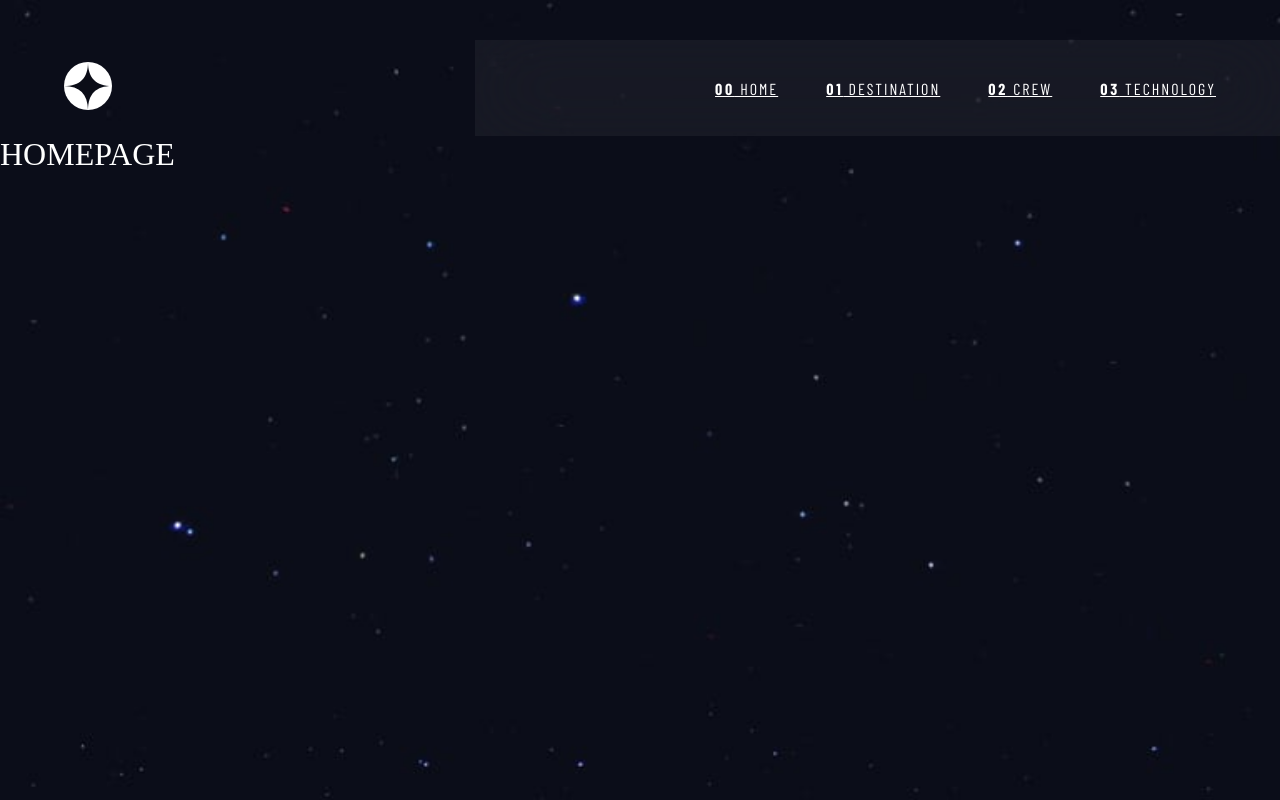
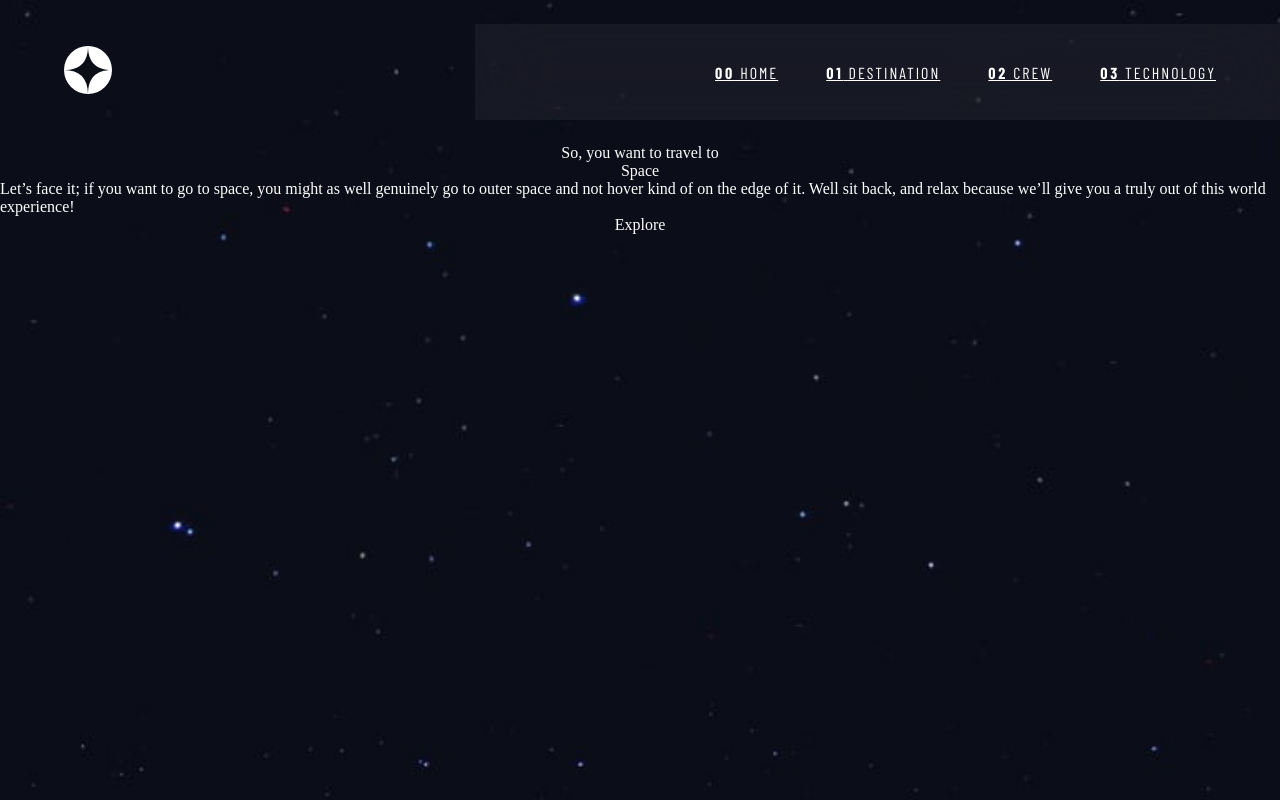
Before and after one commit to bacdalin/space-tourism-website, a React (Vite) app: page / in a window 1280 px wide. Built offline with nearby package versions, Linux system fonts and the light colour scheme; a web font is replaced by a local one.

Commit message:
added part of nav bar and homepage

```diff
--- a/index.html
+++ b/index.html
@@ -11,6 +11,7 @@
     <link href="https://fonts.googleapis.com/css2?family=Barlow&family=Barlow+Condensed:wght@400;700&family=Bellefair&display=swap" rel="stylesheet">
 
     <title>Space Tourism</title>
+    <link rel="icon" type="image/x-icon" href="./src/assets/favicon-32x32.png">
   </head>
   <body>
     <div id="root"></div>
--- a/package.json
+++ b/package.json
@@ -12,6 +12,7 @@
   "dependencies": {
     "react": "^18.3.1",
     "react-dom": "^18.3.1",
+    "react-icons": "^5.3.0",
     "react-router-dom": "^6.26.1"
   },
   "devDependencies": {
--- a/src/components/NavBar.jsx
+++ b/src/components/NavBar.jsx
@@ -1,22 +1,34 @@
-// import React from 'react'
 import { Link } from 'react-router-dom';
 import logo from '../assets/shared/logo.svg';
+import hamburger from '../assets/shared/icon-hamburger.svg';
+import closeIcon from '../assets/shared/icon-close.svg';
+import NavItems from './NavItems';
 
 const NavBar = () => {
     return (
         <nav>
-        <div className='nav-container'>
-            <div className='logo-container'>
+            <div className='nav-container flex'>
+                <div className='logo-container flex'>
                     <Link to="#">
                         <img src={logo} alt=" " />
                     </Link>
                     <div className='nav-line'></div>
                 </div>
-            <div className='nav-list-container'>
-                <Link to="#" className='text-preset-8 nav-item'><strong>00</strong> HOME</Link>
-                <Link to="#" className='text-preset-8 nav-item'><strong>01</strong> DESTINATION</Link>
-                <Link to="#" className='text-preset-8 nav-item'><strong>02</strong> CREW</Link>
-                <Link to="#" className='text-preset-8 nav-item'><strong>03</strong> TECHNOLOGY</Link>
+                <div className='nav-list-container-lg-screen text-preset-8'>
+                    <NavItems />
+                </div>
+
+                {/* Hamburger Menu */}
+                <div className='hamburger-icon toggle-on'>
+                    <img src={hamburger} alt="Hamburger Menu" />
+                </div>
+                <div className='hamburger-menu-contianer toggle-off'>
+                    <div className='close-hamburger-icon'>
+                        <img src={closeIcon} alt="Close Hamburger Menu" />
+                    </div>
+                    <div className='hamburger-nav-list-contianer text-preset-8 flex'>
+                        <NavItems />
+                    </div>
                 </div>
             </div>
         </nav>
--- /dev/null
+++ b/src/components/NavItems.jsx
@@ -0,0 +1,14 @@
+import { Link } from 'react-router-dom';
+
+const NavItems = () => {
+  return (
+    <>
+        <Link to="#" className='nav-item'><strong>00</strong> HOME</Link>
+        <Link to="#" className='nav-item'><strong>01</strong> DESTINATION</Link>
+        <Link to="#" className='nav-item'><strong>02</strong> CREW</Link>
+        <Link to="#" className='nav-item'><strong>03</strong> TECHNOLOGY</Link>
+    </>
+  )
+}
+
+export default NavItems
--- a/src/css/style.css
+++ b/src/css/style.css
@@ -93,6 +93,44 @@ strong {
   display: none;
 }
 
+.nav-list-container-lg-screen {
+  display: none;
+}
+
+.nav-container {
+  justify-content: space-between;
+  align-items: center;
+  padding: 1.5rem 0;
+}
+.nav-container .logo-container {
+  padding-left: 1.5rem;
+  align-items: center;
+}
+.nav-container .hamburger-icon {
+  padding-right: 1.5rem;
+}
+.nav-container .hamburger-menu-contianer {
+  background-color: rgba(255, 255, 255, 0.05);
+  backdrop-filter: blur(40px);
+  position: absolute;
+  right: 0;
+  top: 0;
+  width: 70%;
+  height: 100vh;
+  display: none;
+  flex-direction: column;
+  gap: 3rem;
+  padding-left: 2rem;
+}
+.nav-container .hamburger-menu-contianer .close-hamburger-icon {
+  align-self: flex-end;
+  padding: 2rem 1.5rem 2rem 0;
+}
+.nav-container .hamburger-menu-contianer .hamburger-nav-list-contianer {
+  flex-direction: column;
+  gap: 2rem;
+}
+
 body {
   color: #ffffff;
   background: url("../assets/home/background-home-mobile.jpg") no-repeat;
@@ -103,19 +141,22 @@ a {
   color: #ffffff;
 }
 
+.hero-container, .hero-text-wrapper {
+  flex-direction: column;
+  align-items: center;
+}
+
 @media (min-width: 48rem) {
   .nav-container {
-    display: flex;
-    justify-content: space-between;
-    align-items: center;
-    padding-top: 2.5rem;
+    padding-top: 2.5rem 0;
   }
   .nav-container .logo-container {
     padding-left: 4rem;
-    display: flex;
-    align-items: center;
   }
-  .nav-container .nav-list-container {
+  .nav-container .hamburger-icon {
+    display: none;
+  }
+  .nav-container .nav-list-container-lg-screen {
     display: inline-flex;
     justify-content: flex-end;
     min-width: 41.5rem;
@@ -126,7 +167,7 @@ a {
     background-color: rgba(255, 255, 255, 0.05);
     backdrop-filter: blur(40px);
   }
-  .nav-container .nav-list-container .nav-item {
+  .nav-container .nav-list-container-lg-screen .nav-item {
     min-width: fit-content;
   }
   body {
@@ -134,8 +175,8 @@ a {
   }
 }
 @media (min-width: 90rem) {
-  .nav-list-container {
-    /* Extend the background to the left */
+  .nav-list-container-lg-screen {
+    /* Negative margin to extend the background to the left */
     margin-left: -11rem;
   }
   .nav-line {
--- a/src/layouts/MainLayout.jsx
+++ b/src/layouts/MainLayout.jsx
@@ -2,10 +2,10 @@ import { Outlet } from 'react-router-dom';
 import NavBar from '../components/NavBar';
 const MainLayout = () => {
   return (
-    <>
+    <div className='wrapper'>
         <NavBar />
         <Outlet />
-    </>
+    </div>
   )
 }
 
--- a/src/pages/HomePage.jsx
+++ b/src/pages/HomePage.jsx
@@ -1,7 +1,20 @@
 
 const HomePage = () => {
   return (
-    <div className="text-preset-4">HomePage</div>
+    <div className="hero-wrapper">
+        <div className="flex hero-container">
+            <div className="flex hero-text-wrapper">
+                <div>So, you want to travel to</div>
+                <div>Space</div>
+                <div>Let’s face it; if you want to go to space, you might as well genuinely go to outer space and not hover kind of on the edge of it. Well sit back, and relax because we’ll give you a truly out of this world experience!</div>
+            </div>
+            <div className="flex btn-wrapper">
+                <div>
+                    <div className="main-btn">Explore</div>
+                </div>
+            </div>
+        </div>
+    </div>
   )
 }
 
--- a/src/scss/style.scss
+++ b/src/scss/style.scss
@@ -13,6 +13,51 @@
     display: none;
 }
 
+.nav-list-container-lg-screen {
+    display: none;
+}
+
+.nav-container {
+    // display: flex;
+    justify-content: space-between;
+    align-items: center;
+    padding: px-to-rem(24) 0;
+
+    .logo-container {
+        padding-left: px-to-rem(24);
+        // display: flex;
+        align-items: center;
+    }
+
+    .hamburger-icon {
+        padding-right: px-to-rem(24);
+    }
+
+    .hamburger-menu-contianer {
+        @include bg-blur;
+        position: absolute;
+        right: 0;
+        top: 0;
+        width: 70%;
+        height: 100vh;
+        display: none;
+        flex-direction: column;
+        gap: px-to-rem(48);
+        padding-left: px-to-rem(32);
+
+        .close-hamburger-icon {
+            align-self: flex-end;
+            padding: px-to-rem(32) px-to-rem(24) px-to-rem(32) 0;
+        }
+
+        .hamburger-nav-list-contianer {
+            // display: flex;
+            flex-direction: column;
+            gap: px-to-rem(32);
+        }
+    }
+}
+
 // HOMEPAGE
 body {
     color: $primary-color;
@@ -24,23 +69,29 @@ a {
     color: $primary-color;
 }
 
+.hero-container, .hero-text-wrapper {
+    flex-direction: column;
+    align-items: center;
+}
+
+
+
 
 // *** MEDIUM SCREEN ***
 @media (min-width: px-to-rem(768)) {
     // NAV BAR
     .nav-container {
-        display: flex;
-        justify-content: space-between;
-        align-items: center;
-        padding-top: px-to-rem(40);
+        padding-top: px-to-rem(40) 0;
 
         .logo-container {
             padding-left: px-to-rem(64);
-            display: flex;
-            align-items: center;
         }
 
-        .nav-list-container {
+        .hamburger-icon {
+            display: none;
+        }
+
+        .nav-list-container-lg-screen {
             display: inline-flex;
             justify-content: flex-end;
             min-width: px-to-rem(664);
@@ -48,8 +99,7 @@ a {
             gap: px-to-rem(48);
             padding: 0 px-to-rem(64) 0 px-to-rem(240); // Adjust padding to offset negative margin
             height: px-to-rem(96);
-            background-color: rgba($primary-color, 0.05);
-            backdrop-filter: blur(40px);
+            @include bg-blur;
 
             .nav-item {
                 min-width: fit-content;
@@ -67,9 +117,9 @@ a {
 // *** LARGE SCREEN ***
 @media (min-width: px-to-rem(1440)) {
     // NAV BAR
-    .nav-list-container{
-        /* Extend the background to the left */
-        margin-left: calc(px-to-rem(176) * -1);  // Negative margin to extend background
+    .nav-list-container-lg-screen{
+        /* Negative margin to extend the background to the left */
+        margin-left: calc(px-to-rem(176) * -1);
     }
     .nav-line {
         display: inline-block;
```
Also changed, not shown: src/scss/_config.scss (+6 -1 lines), 2 other files (tests, documents, lock files or other folders). Lines whose indentation alone changed are shown as unchanged.
